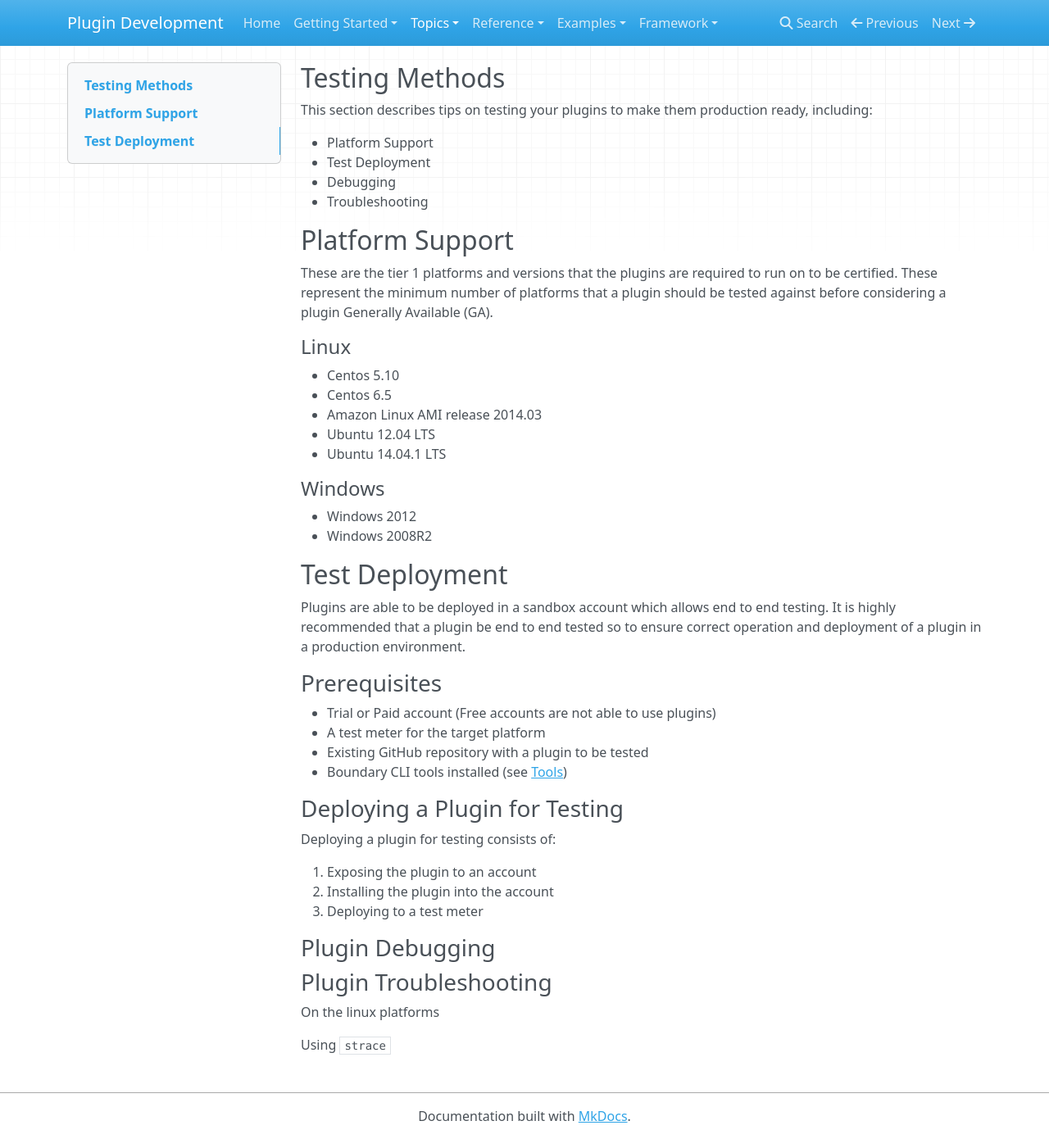
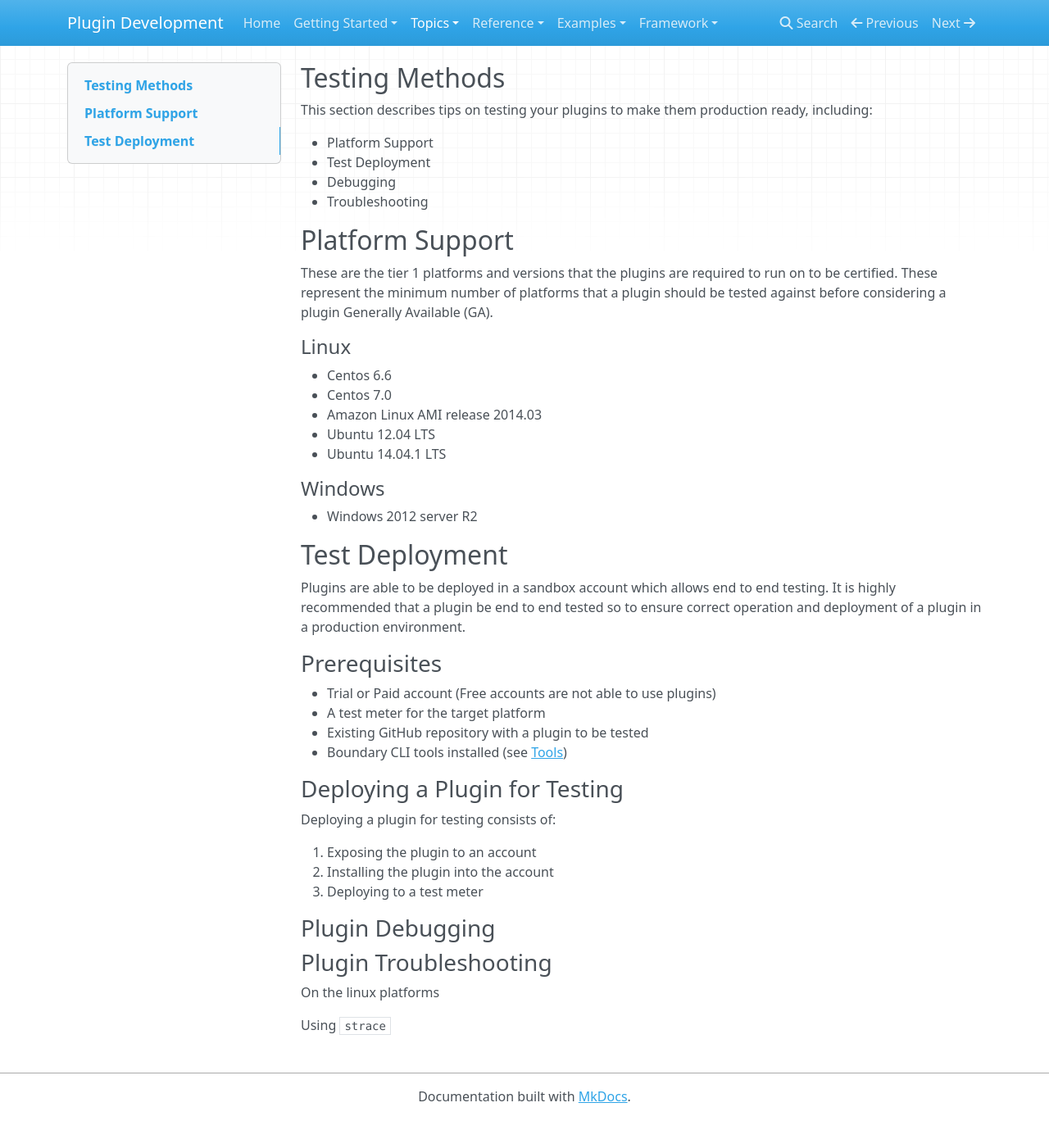
Before and after one commit to boundary/meter-plugin-developer-guide, an MkDocs documentation site: the page built from docs/user-guide/testing.md, in a window 1280 px wide and 1390 px high. Shown: the whole window at 82% size. Built offline with MkDocs 1.6.1, drawn with Linux system fonts in a browser that asks for light colours; nearby versions of some CDN libraries; old or Windows-style settings are respelled for this version of MkDocs.

Commit message:
Updated platforms to test

```diff
--- a/docs/user-guide/testing.md
+++ b/docs/user-guide/testing.md
@@ -13,15 +13,14 @@ This section describes tips on testing your plugins to make them production read
 These are the tier 1 platforms and versions that the plugins are required to run on to be certified. These represent the minimum number of platforms that a plugin should be tested against before considering a plugin Generally Available (GA).
 
 #### Linux
-* Centos 5.10
-* Centos 6.5
+* Centos 6.6
+* Centos 7.0
 * Amazon Linux AMI release 2014.03
 * Ubuntu 12.04 LTS
 * Ubuntu 14.04.1 LTS
 
 #### Windows
-* Windows 2012
-* Windows 2008R2
+* Windows 2012 server R2
 
 ## Test Deployment
 
```
